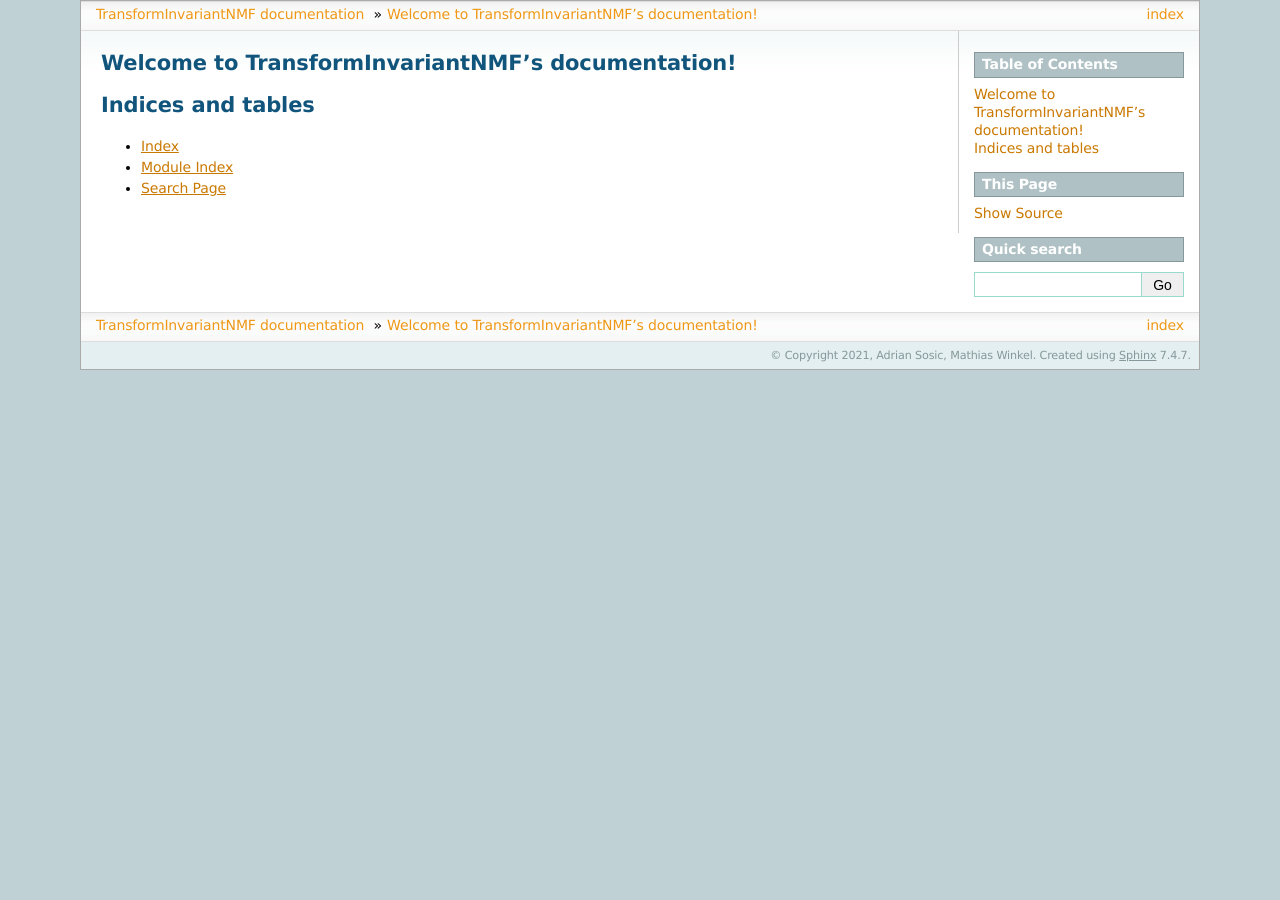
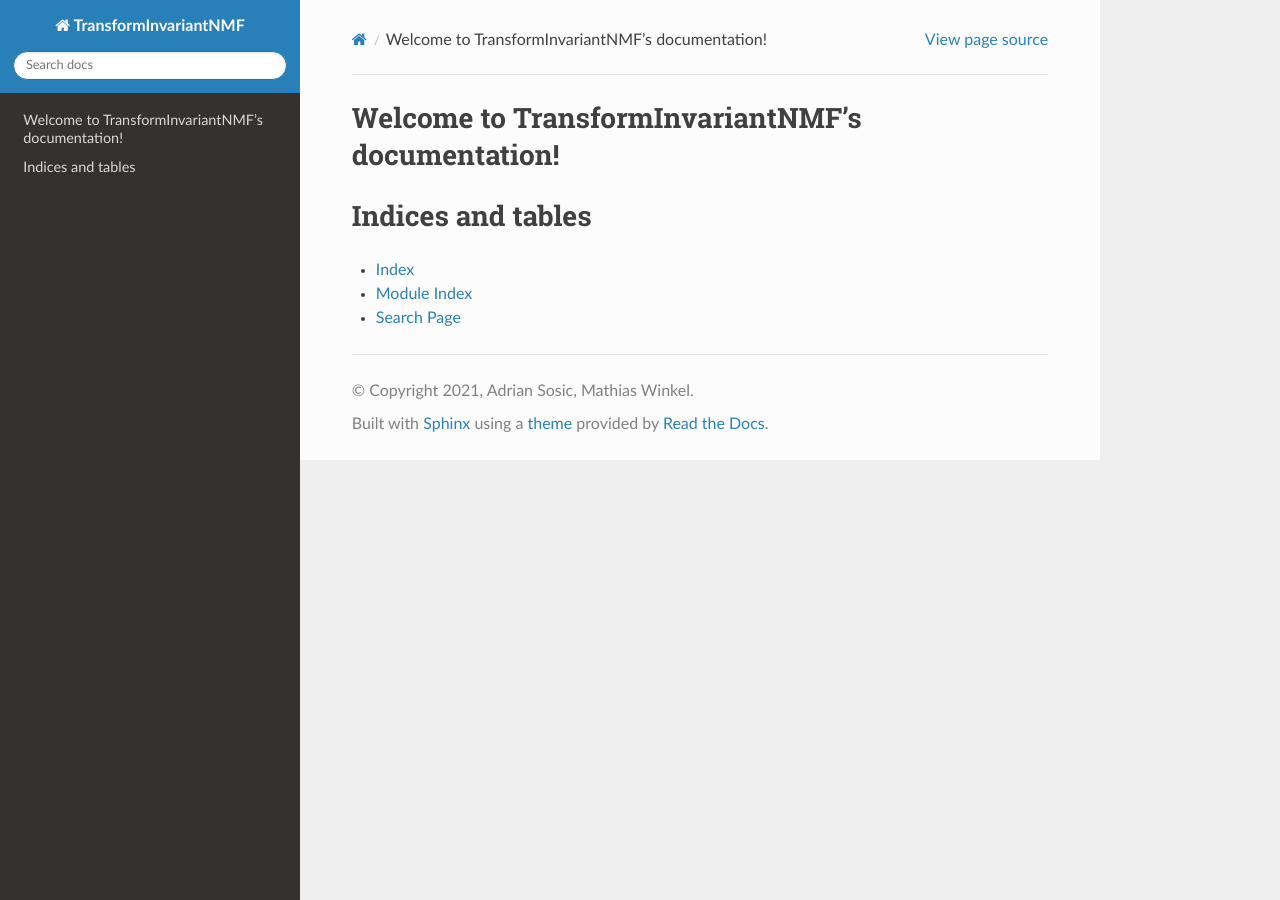
Before and after one commit to emdgroup/tnmf, a Sphinx documentation site: the page built from doc/index.rst, in a window 1280 px wide. Built offline with Sphinx 7.4.7 and the Read the Docs theme 2.0.0, drawn with Linux system fonts in a browser that asks for light colours; pages that are not in the unit, such as notebooks, are missing from menus.

Commit message:
change sphinx theme to sphinx-rtd-theme

```diff
--- a/doc/conf.py
+++ b/doc/conf.py
@@ -53,7 +53,7 @@ exclude_patterns = ['_build', 'Thumbs.db', '.DS_Store']
 # The theme to use for HTML and HTML Help pages.  See the documentation for
 # a list of builtin themes.
 #
-html_theme = 'sphinxdoc'
+html_theme = 'sphinx_rtd_theme'
 
 # Add any paths that contain custom static files (such as style sheets) here,
 # relative to this directory. They are copied after the builtin static files,
--- a/requirements.txt
+++ b/requirements.txt
@@ -8,6 +8,7 @@ pytest==6.2.3
 pytest-cov==2.11.1
 sphinx
 sphinx-autoapi
+sphinx-rtd-theme==0.5.2
 flake8==3.9.1
 flake8-bandit==2.1.2
 flake8-bugbear==21.4.3
```
